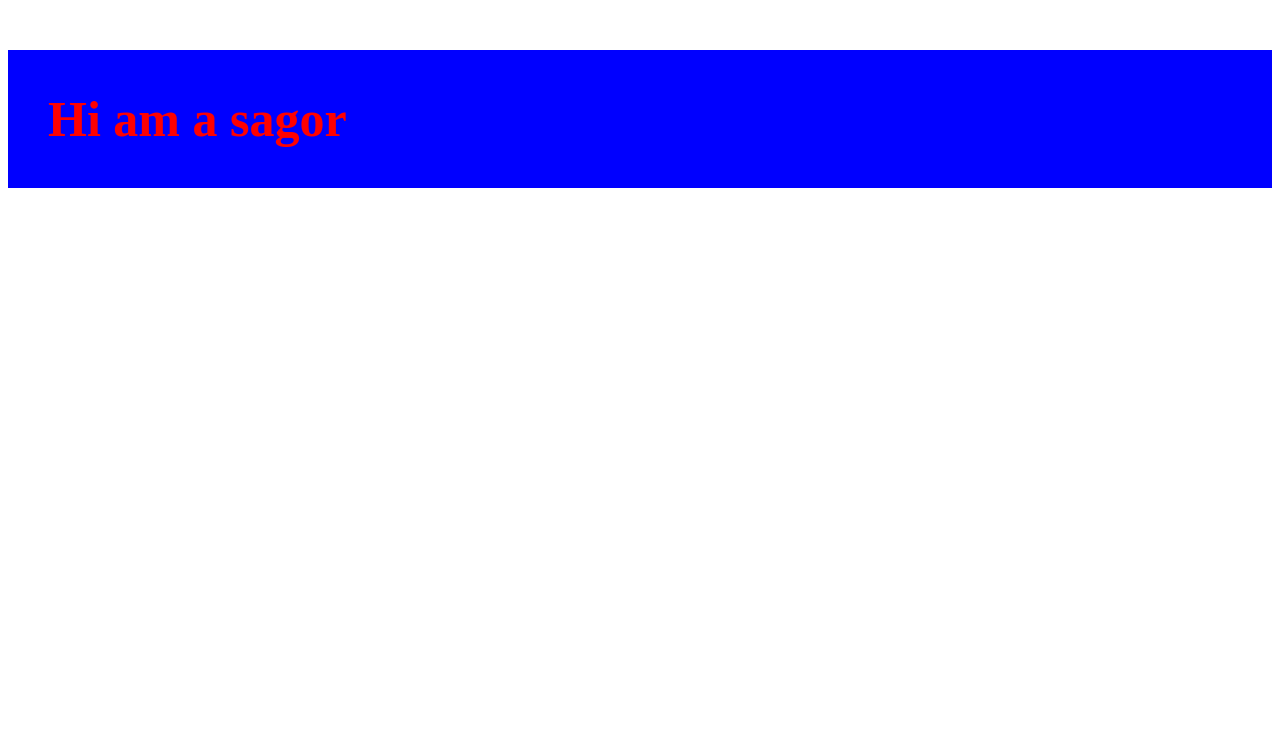
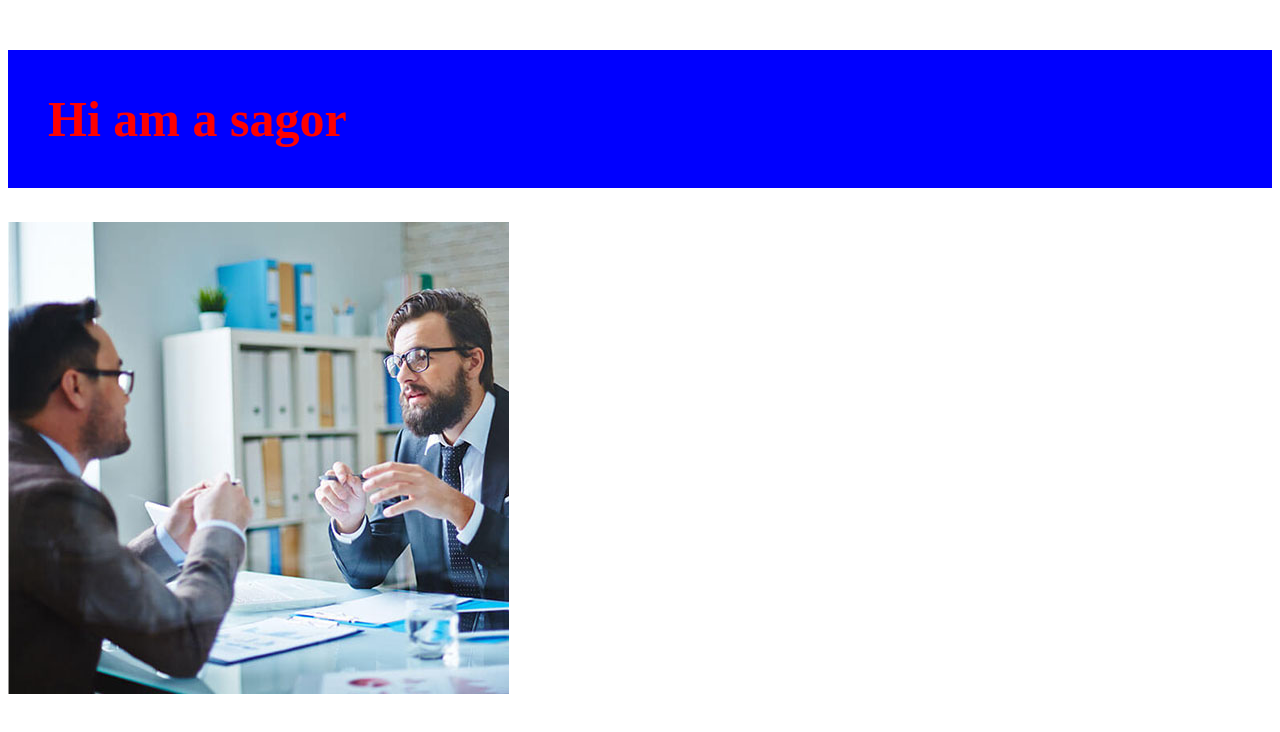
Before and after one commit to sagormahamud007/New-project, a plain HTML site: page index.html in a window 1280 px wide. Drawn offline with Linux system fonts and the light colour scheme.

Commit message:
image-added

```diff
--- a/index.html
+++ b/index.html
@@ -10,6 +10,7 @@
 <body>
 
 <h1>Hi am a sagor</h1>
+<img src="./NLG-Homepage-V004-Recovered.jpg" alt="">
 
 
 </body>
```
Also changed, not shown: NLG-Homepage-V004-Recovered.jpg (added).
